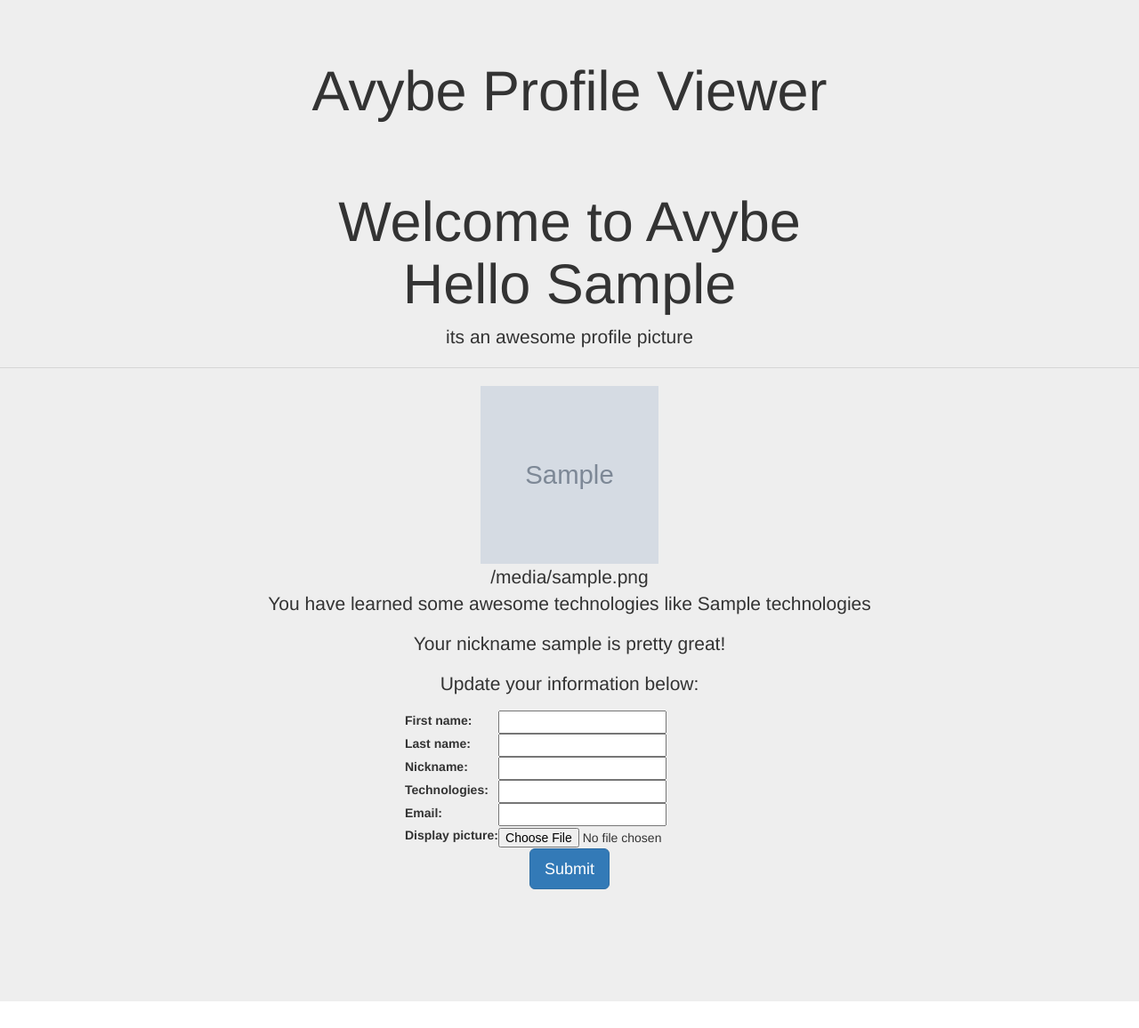
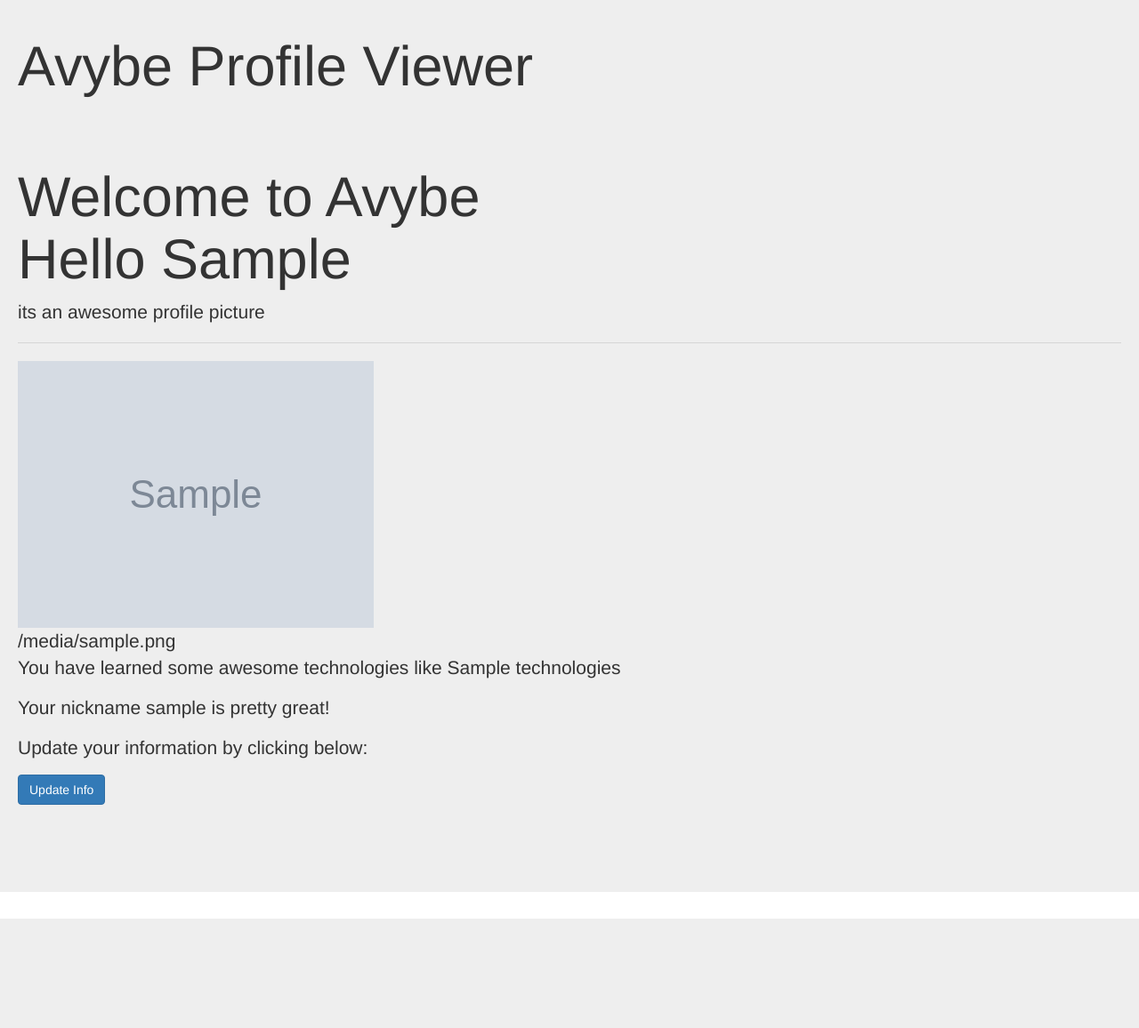
Before and after one commit to AndrewDurrant/django_playground, a Django app: template profile_maker/templates/profile_maker/details.html in a window 1280 px wide. Shown: the whole page at 89% size. After the commit the page ends 1033 px from the top, so only its background shows below. Run offline with Django 3.2, Linux system fonts and the light colour scheme; tables that the repository leaves empty hold one stand-in row (values such as "Sample post"); the template is opened without the code that fills it: values that come from a table or form of the project are taken from there, most other values are stand-ins (such as "Sample title", 1, 10 or a date in 2020); grey boxes marked "Sample" are stand-in pictures; some libraries are stand-ins or nearby versions.

Commit message:
got the image to display on detail and list paths and redirect for update

```diff
--- a/profile_maker/templates/profile_maker/create.html
+++ b/profile_maker/templates/profile_maker/create.html
@@ -5,8 +5,7 @@
         <link rel="stylesheet" href="https://maxcdn.bootstrapcdn.com/bootstrap/3.3.7/css/bootstrap.min.css" integrity="sha384-BVYiiSIFeK1dGmJRAkycuHAHRg32OmUcww7on3RYdg4Va+PmSTsz/K68vbdEjh4u" crossorigin="anonymous">
     </head>
     <body>
-        <center>
-            <div class="jumbotron">
+        <div class="jumbotron" style="padding: 2rem; ">
             <h1 class="display-4">Avybe Profile Viewer</h1>
                     {% block replace %}
             <p class="lead">To make a user profile and upload the files fill out this form</p>
@@ -19,7 +18,6 @@
                 </table>
                 <input type="submit" class="btn btn-primary btn-lg" name="register">
         </div>
-        </center>
         {% endblock %}
     </body>
 </html>
--- a/profile_maker/templates/profile_maker/detail_view.html
+++ b/profile_maker/templates/profile_maker/detail_view.html
@@ -1,9 +1,11 @@
 <div class="main">
+  <h1>{{ data.first_name }}'s Information</h1>
   <!-- Display attributes of instance -->
   {{ data.first_name }}<br />
   {{ data.last_name }}<br />
   {{ data.nickname }}<br />
   {{ data.technologies }}<br />
   {{ data.email }}<br />
-  {{ data.display_picture }}<br />
+  <img src="{{ data.display_picture.url }}" class="image_responsive" height="300px" width="auto">
+  <br />
 </div>
--- a/profile_maker/templates/profile_maker/details.html
+++ b/profile_maker/templates/profile_maker/details.html
@@ -5,20 +5,16 @@
   <h1 class="display-4">Welcome to Avybe<br>Hello {{ user_pr.first_name }}</h1>
   <p class="lead">its an awesome profile picture</p>
   <hr class="my-4">
-  <img src="{{ user_pr.display_picture.url }}" class="image_responsive" height="200px" width="200px">
+  <img src="{{ user_pr.display_picture.url }}" class="image_responsive" height="300px" width="auto">
   <p>
     {{ user_pr.display_picture.url }}<BR>
    You have learned some awesome technologies like {{ user_pr.technologies }}</p>
   <p>Your nickname {{ user_pr.nickname}} is pretty great!</p>
 
   <!-- This form does not display as of yet and I amd not sure this is where I want it -->
-  <p>Update your information below:</p>
-  <form method="POST" enctype="multipart/form-data">
-    <!-- Very Important csrf Token -->
-    {% csrf_token %}
-    <table>
-        {{ form.as_table }}
-    </table>
-    <input type="submit" class="btn btn-primary btn-lg" name="register">
+  <p>Update your information by clicking below:</p>
+
+  <a class="btn btn-primary" href="/upload/{{ user_pr.id }}/update">Update Info</a>
+
 </div>
 {% endblock %}
--- a/profile_maker/templates/profile_maker/list_view.html
+++ b/profile_maker/templates/profile_maker/list_view.html
@@ -7,7 +7,7 @@
   {{ data.nickname }}<br />
   {{ data.technologies }}<br />
   {{ data.email }}<br />
-  {{ data.display_picture }}<br />
+  <img src="{{ data.display_picture.url }}" class="image_responsive" height="300px" width="auto"><br />
   <hr/>
 
   {% endfor %}
--- a/profile_maker/templates/profile_maker/update_view.html
+++ b/profile_maker/templates/profile_maker/update_view.html
@@ -1,6 +1,6 @@
 <div class="main">
   <!-- Create a Form -->
-  <form method="POST">
+  <form method="POST" enctype="multipart/form-data">
       <!-- Security token by Django -->
       {% csrf_token %}
 
--- a/profile_maker/views.py
+++ b/profile_maker/views.py
@@ -31,7 +31,7 @@ def list_view(request):
 
 def detail_view(request, id):
     context = {}
-    context['dataset'] = User_Profile.objects.all()
+    context['data'] = User_Profile.objects.get(id = id)
 
     return render(request, 'profile_maker/detail_view.html', context)
 
@@ -44,7 +44,7 @@ def update_view(request, id):
 
     if form.is_valid():
         form.save()
-        return HttpResponseRedirect('/profile_maker/'+id)
+        return HttpResponseRedirect('/upload/'+id)
 
     context['form'] = form
 
```
Also changed, not shown: media/37243110_10217609815106170_3364051388203008000_o_m7v6uzB.jpg (added), media/37243110_10217609815106170_3364051388203008000_o_qp7XEQZ.jpg (added), media/chuckanut-lake_ZrzcPuz.jpg (added), 7 other files. Lines whose indentation alone changed are shown as unchanged.
